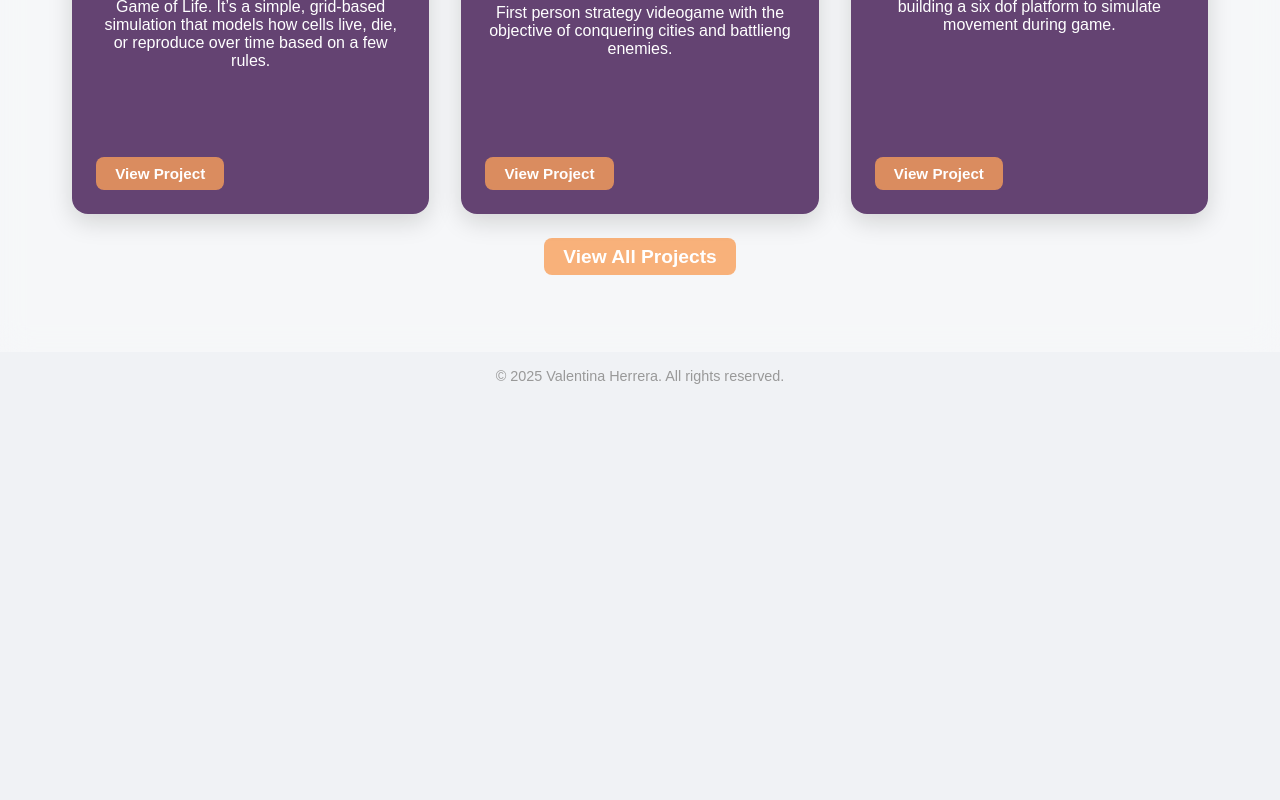
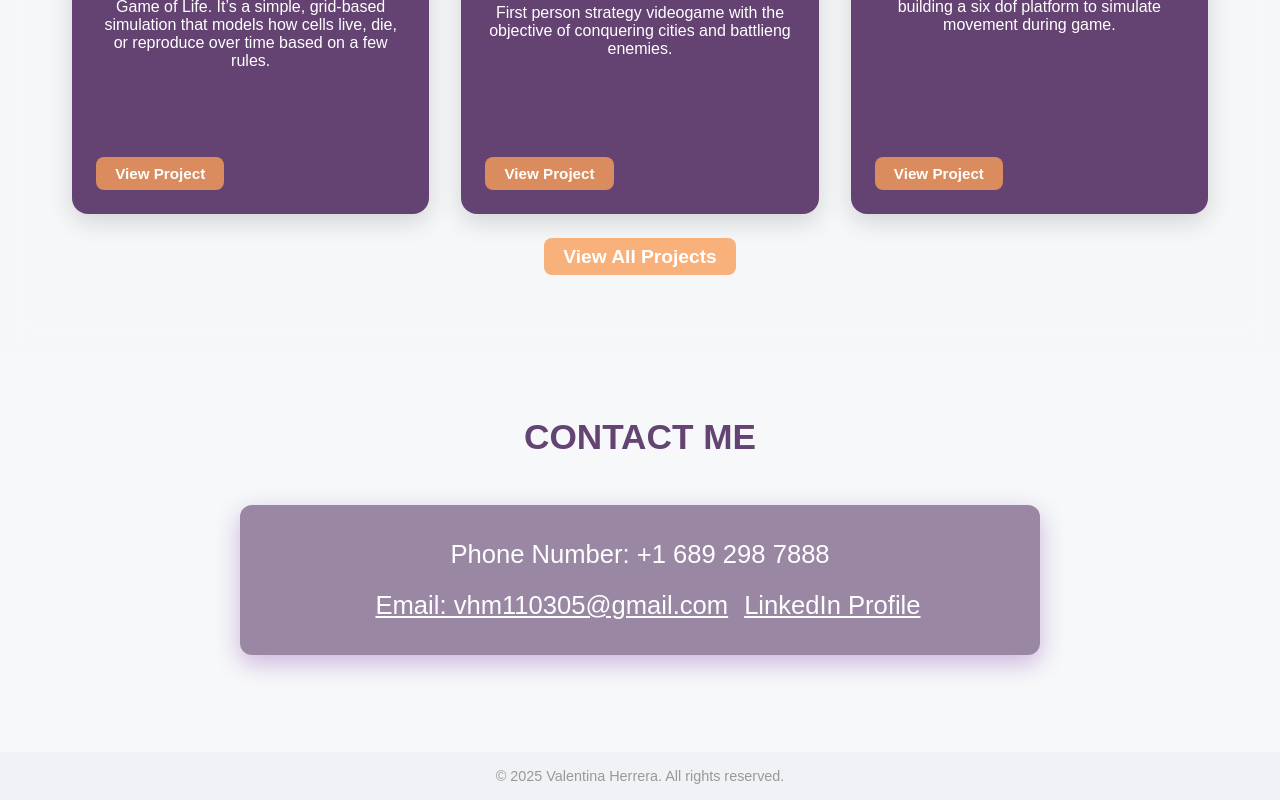
Before and after one commit to juanseherreram14/portfolio-vale, a React (Create React App) app in the folder vale-portfolio/: page / in a window 1280 px wide. Shown: the part 983-1783 px from the top of the page. Before the commit the page ends 1383 px from the top, so only its background shows below. Built offline with nearby package versions, Linux system fonts and the light colour scheme.

Commit message:
Cambios esteticos.

```diff
--- a/vale-portfolio/src/Pages/Main.jsx
+++ b/vale-portfolio/src/Pages/Main.jsx
@@ -113,7 +113,32 @@ function Main() {
         </div>
       </section>
 
-
+      <section className="contact" id="contact">
+        <h3>CONTACT ME</h3>
+        <div className="contact-grid">
+          <div>
+            <div className="info-block">
+              <p>Phone Number: +1 689 298 7888</p>
+              <a
+                href="mailto:vhm110305@gmail.com"
+                target="_blank"
+                rel="noopener noreferrer"
+                style={{ marginLeft: "1rem" }}
+              >
+                Email: vhm110305@gmail.com
+              </a>
+              <a
+                href="https://www.linkedin.com/in/valentinaherreramolano/?locale=en_US"
+                target="_blank"
+                rel="noopener noreferrer"
+                style={{ marginLeft: "1rem" }}
+              >
+                LinkedIn Profile
+              </a>
+            </div>
+          </div>
+        </div>
+      </section>
 
       <footer>
         <p>© {new Date().getFullYear()} Valentina Herrera. All rights reserved.</p>
--- a/vale-portfolio/src/Styles/Portfolio.css
+++ b/vale-portfolio/src/Styles/Portfolio.css
@@ -145,40 +145,6 @@ body {
   line-height: 1.6;
 }
 
-.contact-info {
-  margin-top: 1rem;
-  display: flex;
-  flex-direction: column;
-  gap: 0.5rem;
-  font-style: normal;
-  font-size: 1rem;
-}
-
-.contact-info i {
-  margin-right: 0.5rem;
-  color: #00bcd4;
-}
-
-.contact-info div {
-  display: flex;
-  align-items: center;
-}
-
-.social-links {
-  margin-top: 1rem;
-  display: flex;
-  gap: 1rem;
-}
-
-.social-links a {
-  color: #ffffff;
-  font-size: 1.5rem;
-  transition: color 0.3s ease;
-}
-
-.social-links a:hover {
-  color: #00bcd4;
-}
 
 /* PROJECTS */
 .projects-section {
@@ -326,6 +292,108 @@ body {
 }
 
 
+/*CONTACT*/
+.contact {
+  height: 50vh;
+  /* toda la altura de la pantalla */
+  background: rgba(255, 255, 255, 0.4);
+  /* fondo blanco */
+  color: #3F1651cc;
+  padding: 2rem 2rem;
+  display: flex;
+  flex-direction: column;
+  align-items: center;
+  justify-content: center;
+  gap: 2rem;
+  box-sizing: border-box;
+}
+
+.contact h3 {
+  font-size: 2.2rem;
+  color: #3F1651cc;
+  /* Título "About" negro */
+  text-align: center;
+  margin-bottom: 1rem;
+  font-weight: 700;
+  text-shadow: none;
+}
+
+.contact-grid {
+  display: grid;
+  grid-template-columns: repeat(auto-fit, minmax(320px, 1fr));
+  gap: 3.5rem;
+  /* Más espacio entre columnas y filas */
+  width: 100%;
+  max-width: 800px;
+}
+
+.contact-grid>div h4 {
+  font-size: 1.6rem;
+  margin-bottom: 1.5rem;
+  color: #000;
+  /* "Education" y "Experience" en negro */
+  font-weight: 700;
+  text-shadow: none;
+}
+
+.info-block {
+  background: rgba(63, 22, 81, 0.5);
+  /* morado con transparencia */
+  padding: 1.5rem;
+  border-radius: 12px;
+  box-shadow: 0 8px 24px rgba(106, 27, 154, 0.3);
+  /* sombra morada */
+  backdrop-filter: blur(8px);
+  -webkit-backdrop-filter: blur(8px);
+  color: #ffffff;
+  /* texto negro */
+  transition: transform 0.3s ease, box-shadow 0.3s ease;
+  margin-bottom: 2rem;
+  /* espacio entre los bloques verticalmente */
+}
+
+.info-block:hover {
+  transform: translateY(-5px);
+  box-shadow: 0 12px 30px rgba(106, 27, 154, 0.6);
+}
+
+.info-block h5 {
+  font-size: 1.2rem;
+  margin-bottom: 0.7rem;
+  color: #ffffff;
+  /* títulos negros */
+  font-weight: 600;
+}
+
+.info-block p,
+.info-block ul {
+  font-size: 1.6rem;
+  line-height: 2;
+  color: #ffffff;
+  /* texto negro */
+}
+
+.info-block ul {
+  margin-top: 0.5rem;
+  padding-left: 1.2rem;
+}
+
+.info-block ul li {
+  margin-bottom: 0.3rem;
+}
+
+.info-block a {
+  color: #ffffff;
+  font-size: 1.6rem;
+  line-height: 2;
+  transition: color 0.3s ease;
+}
+
+.info-block a:hover {
+  color: #f89f5bcc;
+}
+
+
 /* FOOTER */
 footer {
   text-align: center;
```
